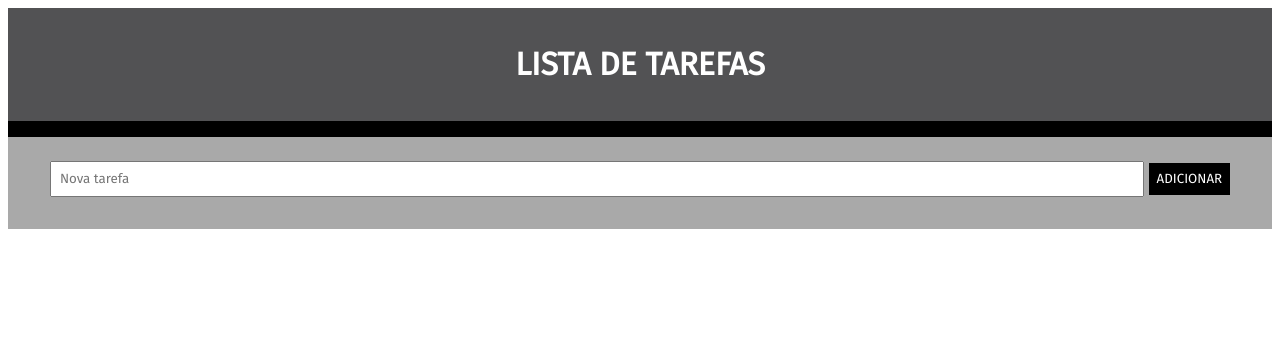
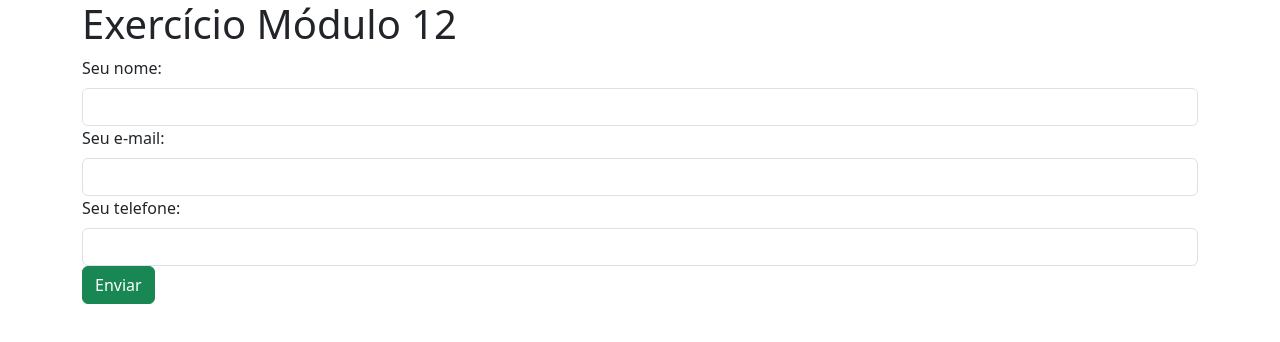
Before and after one commit to carlosebl/git, a plain HTML site: page index.html in a window 1280 px wide. Drawn offline with nearby package versions, Linux system fonts and the light colour scheme.

Commit message:
Add files via upload
Exercício corrigido.

```diff
--- a/index.html
+++ b/index.html
@@ -1,28 +1,23 @@
 <!DOCTYPE html>
-<html lang="pt-br">
+<html lang="pt-BR">
 <head>
     <meta charset="UTF-8">
-    <meta http-equiv="X-UA-Compatible" content="IE=edge">
     <meta name="viewport" content="width=device-width, initial-scale=1.0">
-    <title>Lista de Tarefas</title>
-    <link rel="preconnect" href="https://fonts.googleapis.com">
-    <link rel="preconnect" href="https://fonts.gstatic.com" crossorigin>
-    <link href="https://fonts.googleapis.com/css2?family=Fira+Sans&display=swap" rel="stylesheet">
-    <link rel="stylesheet" href="main.css">
+    <title>Exercício Módulo 12</title>
+    <link rel="stylesheet" href="https://cdn.jsdelivr.net/npm/bootstrap@5.3.0/dist/css/bootstrap.min.css">
 </head>
 <body>
-    <header>
-        <h1>Lista de Tarefas</h1>
-    </header>
-    <div>
+    <div class="container">
+        <h1>Exercício Módulo 12</h1>
         <form>
-            <input type="text" id="nova-tarefa" required placeholder="Nova tarefa" />
-            <button type="submit">Adicionar</button>
+            <label class="form-label" for="nome">Seu nome:</label>
+            <input class="form-control" type="text" id="nome">
+            <label class="form-label" for="email">Seu e-mail:</label>
+            <input class="form-control" type="email" id="email">
+            <label class="form-label" for="fone">Seu telefone:</label>
+            <input class="form-control" type="tel" id="fone">
+            <button class="btn btn-success">Enviar</button>
         </form>
-        <ul>
-        </ul>
     </div>
-    <script src="https://code.jquery.com/jquery-3.6.4.min.js"></script>
-    <script src="main.js"></script>
 </body>
 </html>
```
